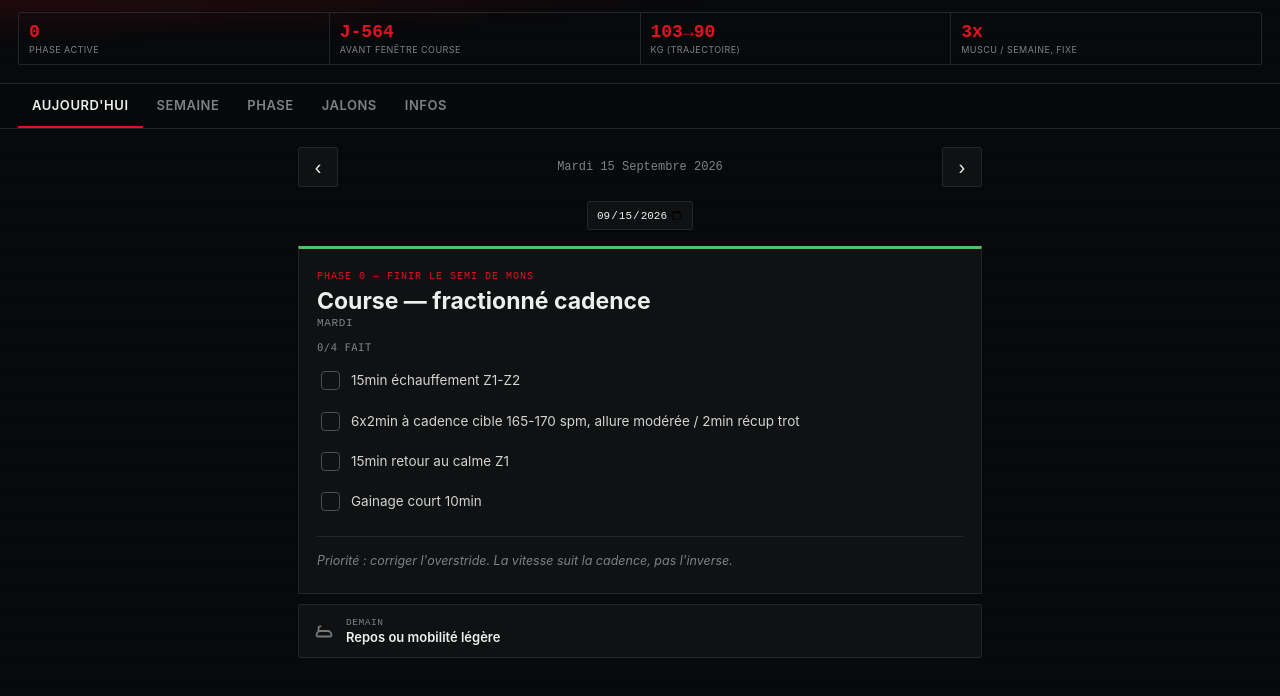
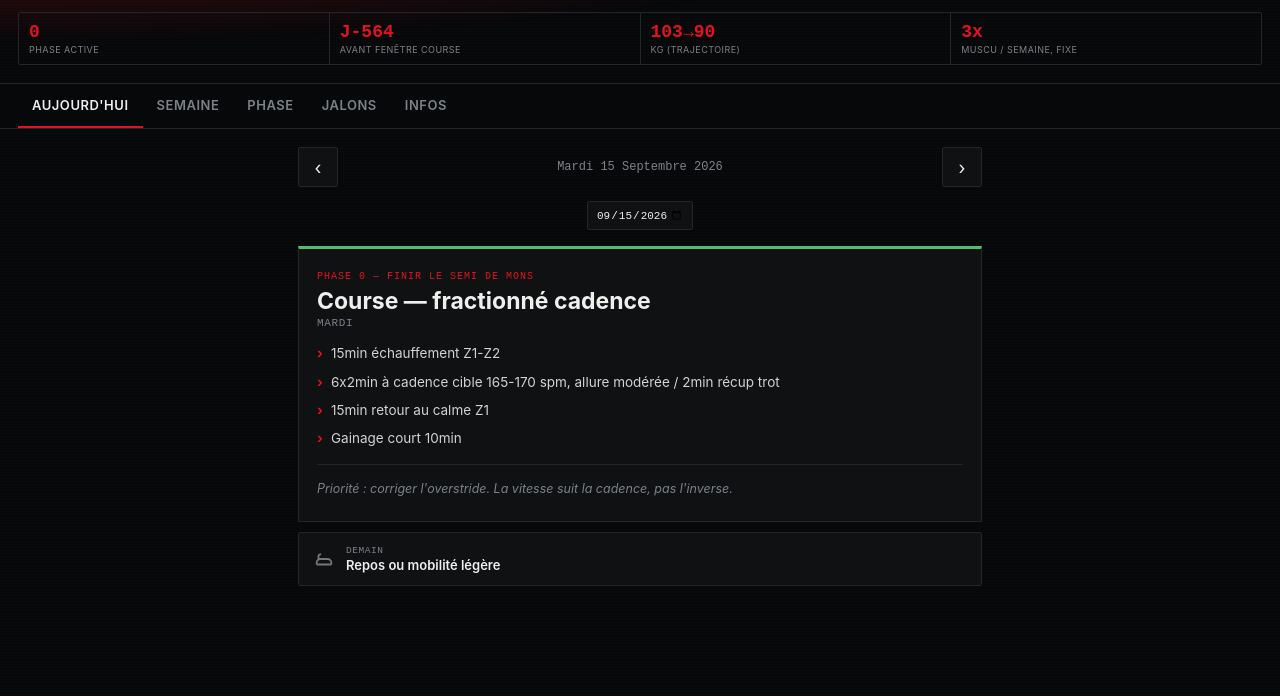
Before and after one commit to benedettosaverio-stack/IM70.3, a plain HTML site: page index.html in a window 1280 px wide. Shown: the part 98-794 px from the top of the page. Drawn offline with Linux system fonts and the light colour scheme.

Commit message:
Remove exercise checklist, keep read-only session list

```diff
--- a/index.html
+++ b/index.html
@@ -72,13 +72,9 @@
   .session-title{font-size:23px; font-weight:700; margin-top:6px; line-height:1.15;}
   .session-day{font-family:ui-monospace,monospace; font-size:11px; color:var(--grey); text-transform:uppercase; margin-top:3px; letter-spacing:0.06em;}
   .rotation-label{font-size:10.5px; color:var(--red); text-transform:uppercase; letter-spacing:0.05em; font-weight:700; margin-top:16px; margin-bottom:2px;}
-  .ex-progress{font-size:10.5px; color:var(--grey); margin-top:12px; text-transform:uppercase; letter-spacing:0.05em;}
-  .ex-list{list-style:none; display:flex; flex-direction:column; gap:2px; margin-top:8px;}
-  .ex-item{display:flex; align-items:flex-start; gap:11px; font-size:13.5px; color:#d3d4d1; line-height:1.5; padding:9px 4px; border-radius:3px;}
-  .ex-item:active{background:rgba(255,255,255,0.04);}
-  .ex-box{flex-shrink:0; width:19px; height:19px; border:1.5px solid var(--grey-dim); border-radius:4px; margin-top:1px; display:flex; align-items:center; justify-content:center; font-size:12px; color:var(--red);}
-  .ex-item.done .ex-box{border-color:var(--red); background:rgba(226,19,31,0.15);}
-  .ex-item.done .ex-text{color:var(--grey-dim); text-decoration:line-through;}
+  .ex-list{list-style:none; display:flex; flex-direction:column; gap:8px; margin-top:14px;}
+  .ex-list li{font-size:13.5px; color:#d3d4d1; line-height:1.5; padding-left:14px; position:relative;}
+  .ex-list li::before{content:"›"; position:absolute; left:0; color:var(--red); font-weight:700;}
   .session-note{font-size:12.5px; color:var(--grey); margin-top:16px; padding-top:14px; border-top:1px solid var(--line); line-height:1.55; font-style:italic;}
 
   .tomorrow-strip{display:flex; align-items:center; gap:11px; background:var(--panel); border:1px solid var(--line); padding:12px 14px; margin-top:10px; border-radius:2px;}
@@ -316,7 +312,6 @@ function getEntry(date){
 let selectedDate = todayOnly();
 let activeTab = 'today';
 let infoSubTab = 'contingency';
-let CHECKED = {};
 
 function renderHeader(){
   const today = todayOnly();
@@ -345,23 +340,15 @@ function jumpToday(){ selectedDate = todayOnly(); renderContent(); }
 function onDatePick(v){ if(v){ selectedDate = parseDate(v); renderContent(); } }
 function jumpTo(iso){ selectedDate = parseDate(iso); renderContent(); }
 
-function toggleCheck(key){ CHECKED[key] = !CHECKED[key]; renderContent(); }
-
 function sessionCardHTML(entry, dayLabel, dateIso){
   const rot = entry.rotationLabel ? '<div class="rotation-label">'+entry.rotationLabel+'</div>' : '';
   const exos = entry.exos||[];
-  const done = exos.filter((_,i)=>CHECKED[dateIso+'_'+i]).length;
-  const progress = exos.length>0 ? '<div class="ex-progress mono">'+done+'/'+exos.length+' fait'+(done>1?'s':'')+'</div>' : '';
-  const list = exos.map((e,i)=>{
-    const key = dateIso+'_'+i;
-    const isDone = !!CHECKED[key];
-    return '<li class="ex-item '+(isDone?'done':'')+'" onclick="toggleCheck(\''+key+'\')"><span class="ex-box">'+(isDone?'✓':'')+'</span><span class="ex-text">'+e+'</span></li>';
-  }).join('');
+  const list = exos.map(e=>'<li>'+e+'</li>').join('');
   return '<div class="session-card type-'+entry.type+'">'+
     '<div class="session-phase-tag mono">'+(entry.phaseTag||'')+'</div>'+
     '<div class="session-title">'+entry.title+'</div>'+
     '<div class="session-day mono">'+dayLabel+'</div>'+
-    rot + progress +
+    rot +
     '<ul class="ex-list">'+list+'</ul>'+
     (entry.note ? '<div class="session-note">'+entry.note+'</div>' : '') +
     '</div>';
```
